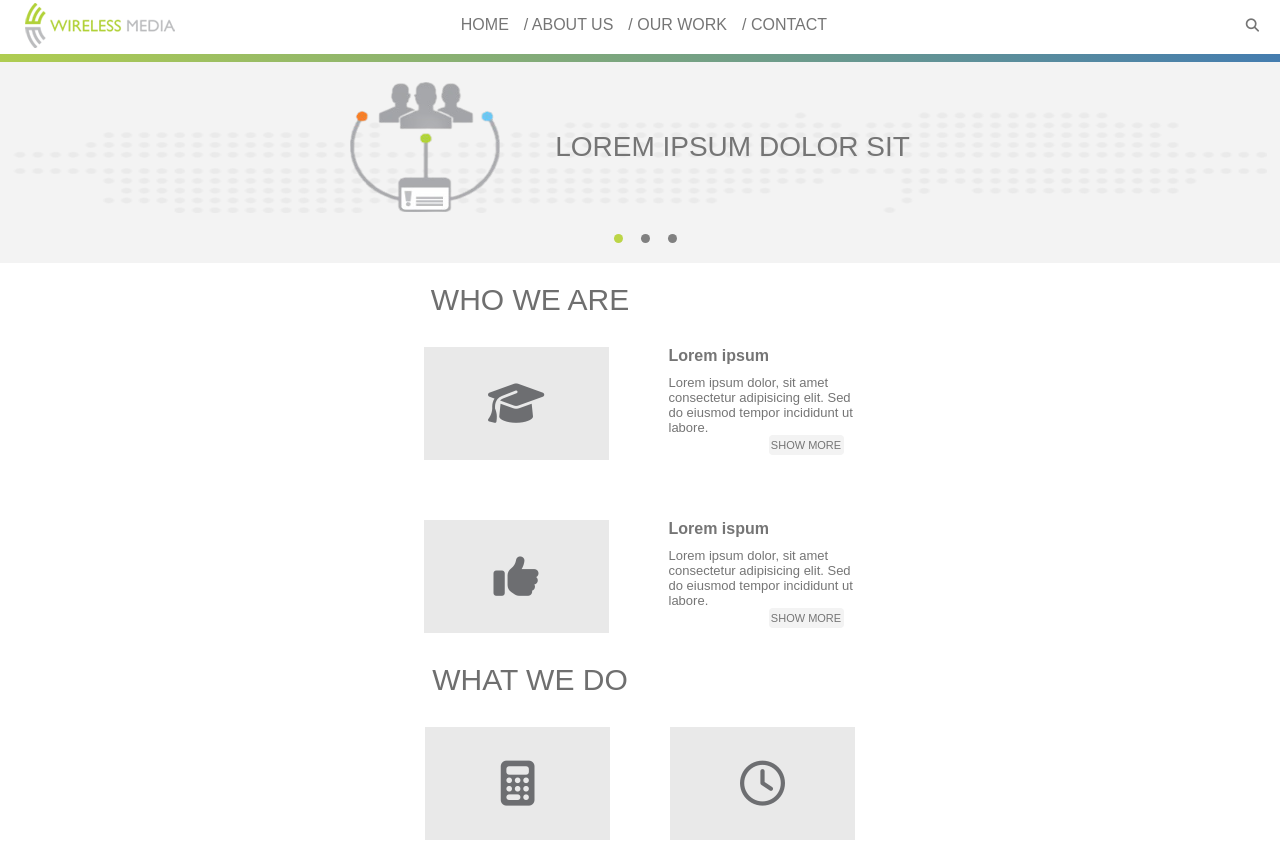
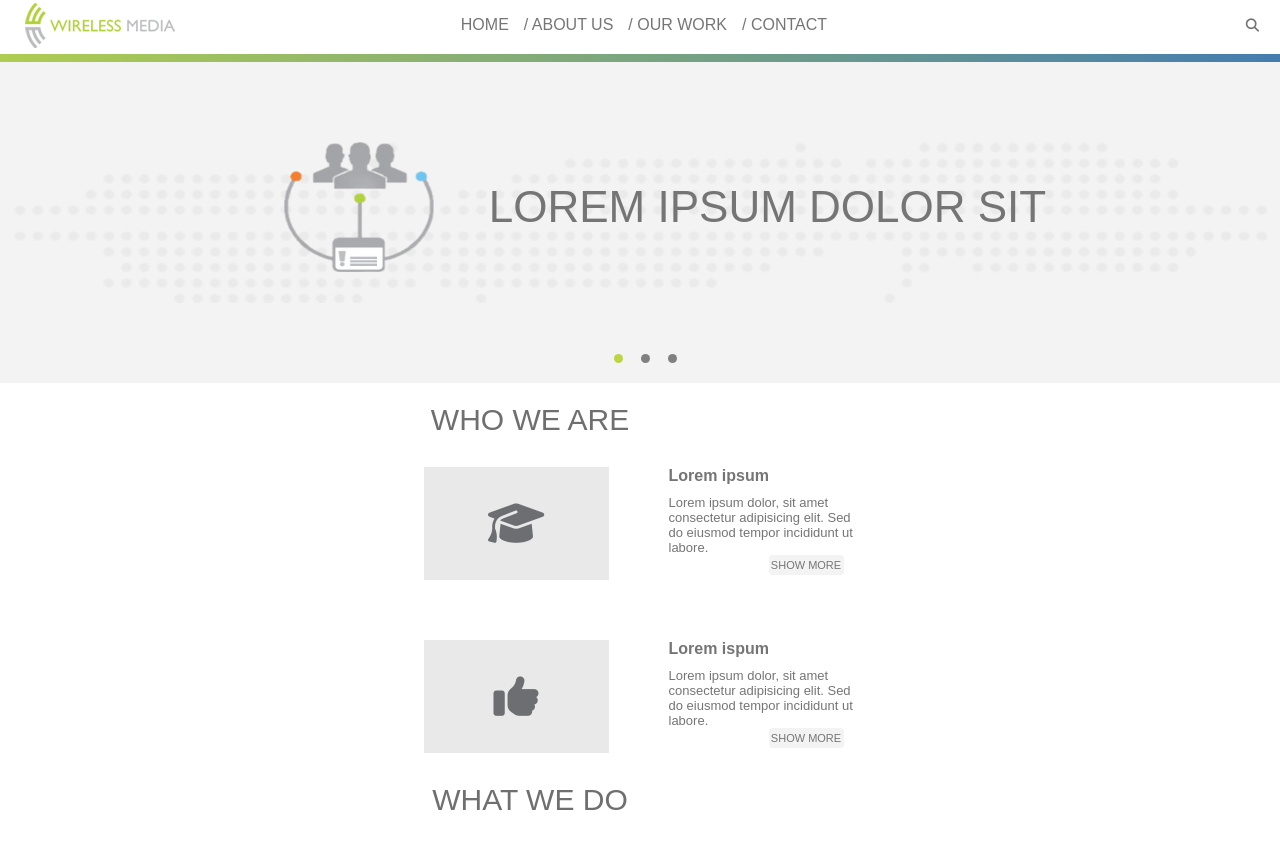
Before and after one commit to MilosKozic/WM, a website built with webpack: page index.html in a window 1280 px wide. Shown: the top 843 px of the page. Built offline with nearby package versions, Linux system fonts and the light colour scheme.

Commit message:
slide resize

```diff
--- a/assets/css/_main-section.scss
+++ b/assets/css/_main-section.scss
@@ -1,9 +1,11 @@
 
 .section{
   display: grid;
+
   grid-template-columns: auto  auto ;
   grid-template-rows: auto auto;
- justify-content: center;
+  justify-content: center;
+
 
     .main-section{
         background-color: rgb(233, 233, 233);
@@ -24,8 +26,11 @@
             cursor: pointer;
 
         }
-        i:hover,i:visited,i:focus,i:active{
-            color: #bbd548;
+        &:hover,&:visited,&:focus,&:active{
+            i{
+                color: #bbd548;
+            }
+            cursor: pointer;
         }
     }
     .text-section{
@@ -44,7 +49,7 @@
             color: rgb(117, 117, 117);
             font-family: Arial, Helvetica, sans-serif;
             @media screen and (max-width:479px) {
-                display: none !important ;
+                display: none  ;
             }
 
         }
@@ -88,9 +93,7 @@ main h3 {
          text-align: center !important;
          margin-right: 40px !important;
      }
-    //  @media only screen and (max-width: 767px) and (min-width: 480px){
-    //    margin-left: 2%;
-    //  }
+
 }
 main{
     margin: 20px;
--- a/assets/css/_slider.scss
+++ b/assets/css/_slider.scss
@@ -64,7 +64,6 @@ input[type="radio"]{
     background-repeat: no-repeat;
     background-size: 98% 50%;
     background-position: center;
-
 }
 .slide-img {
     display: flex;
@@ -72,19 +71,46 @@ input[type="radio"]{
     justify-content: center;
     align-items: center;
 
-
     img {
         margin-right: 25px;
         display: inline-block;
         padding-top: 20px;
         padding-bottom: 20px;
         padding-left: 20px;
-            display: inline-block;
-            width: 170px;
-            height: 170px;
+        display: inline-block;
+        width: 135px;
+        height: 135px;
 
+            @media  screen and (min-width:767px) {
+                width: 170px ;
+                height: 170px;
+                margin-top: 60px;
+                margin-bottom: 60px;
+                margin-left: 70px;
+            }
+            @media  screen and (max-width:479px) {
+                margin-left: 0px !important;
+            }
+            @media  screen and (max-width:767px) {
+              margin-left: 50px;
+            }
+    }
+}
 
+.head-text{
+    color: rgb(117, 117, 117);
+    font-family: Arial, Helvetica, sans-serif;
+    font-weight: normal;
+    font-size: 25px;
+    padding-left: 30px;
+    padding-right: 40px;
+
+    @media  screen and (min-width:767px) {
+        font-size: 44px;
+        margin-top: 60px;
+        margin-bottom: 60px;
     }
+
 }
 @media  screen and (max-width:479px) {
     .dots {
@@ -94,15 +120,6 @@ input[type="radio"]{
         display: none !important;
     }
 }
-.head-text{
-    color: rgb(117, 117, 117);
-    font-family: Arial, Helvetica, sans-serif;
-    font-weight: normal;
-    font-size: 28px;
-    padding-left: 30px;
-    padding-right: 40px;
-
-}
 .dots{
     padding-bottom: 12px;
 }
```
Also changed, not shown: assets/css/main.css, 1 other file.
